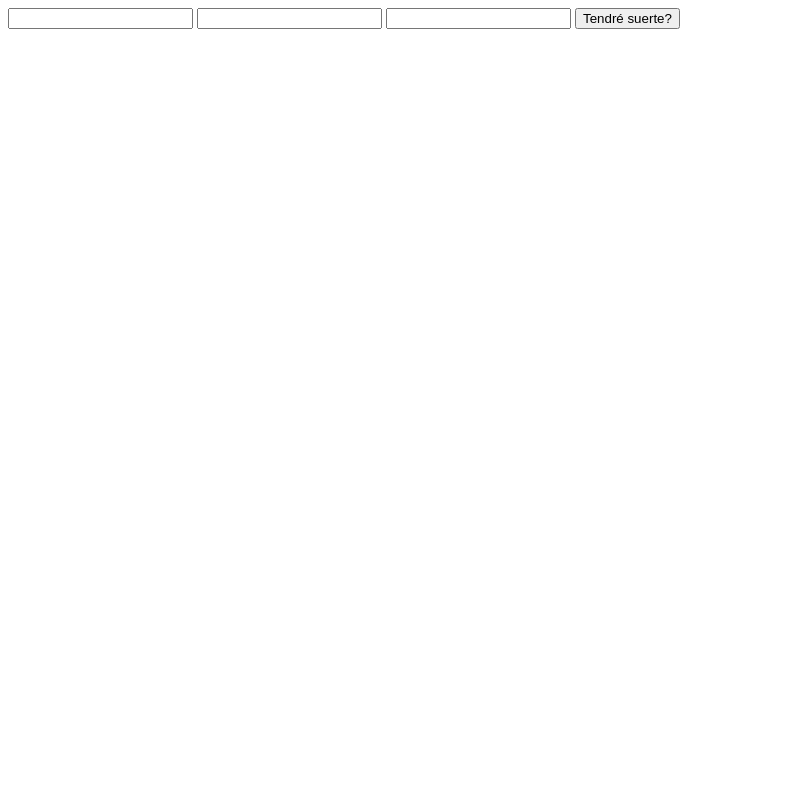
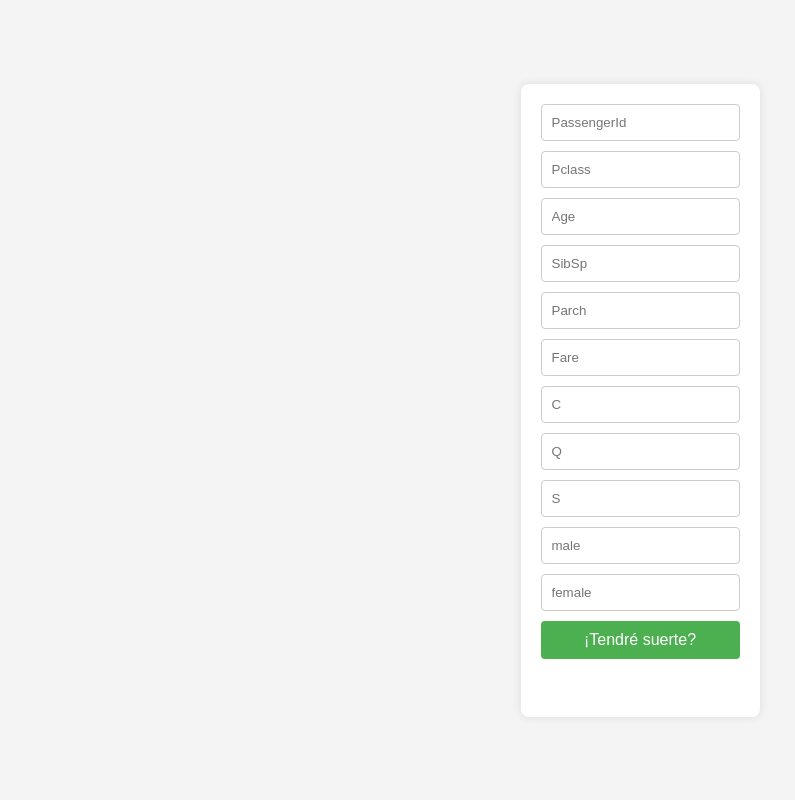
Before and after one commit to albertosanchez22/App_Titanic, a Flask app: page / in a window 1280 px wide. Shown: the whole page, without its empty margins (0-795 px from the left). Run offline with Flask 3, Linux system fonts and the light colour scheme; parts of the project's set-up code (start-up, migrations or seed data) failed here and were passed over.

Commit message:
terminado

```diff
--- a/app.py
+++ b/app.py
@@ -11,23 +11,35 @@ def home():
     return render_template('template.html')
 
 
-#@app.route('/predict',methods=['POST'])
-#def predict():
+@app.route('/predict',methods=['POST'])
+def predict():
 
-#    int_features = [int(x) for x in request.form.values()]
- #   final_features = [np.array(int_features)]
+    int_features = [int(x) for x in request.form.values()]
+    print("FEATURES",request.form.values())
+    final_features = [np.array(int_features)]
+    print("FINAL",final_features)
+    prediction = model.predict(final_features)
+    estado=""
+    if(prediction==0):
+        estado="Muerto"
+    else:
+        estado="Vivito y coleando"
 
-
-  #  return render_template('template.html', prediction_text=final_features)
+    return render_template('template.html', prediction_text='El pasajero está: {}'.format(estado))
 
 @app.route('/results',methods=['POST'])
 def results():
     data = request.get_json(force=True)
+    print("DATA",data)
     prediction = model.predict([np.array(list(data.values()))])
-
+    print("PREDICTION",prediction)
     output = prediction[0]
+    print("OUTPUT",output)
+    if(output==0):
+        output="HA MUERTO"
+    else:
+        output="NO HA MUERTO"
     return jsonify(output)
-
 
 
 if __name__ == "__main__":
--- a/request.py
+++ b/request.py
@@ -1,6 +1,5 @@
 import requests
 url = 'http://localhost:5000/results'
-r = requests.post(url,json={"PassengerId":20,"Pclass":1,"Age":93.0,"SibSp":1,"Parch":0,"Fare":12.0000,"C":1,"Q":0,"S":0,"male":1,"female":0})
-#r = requests.post(url)
+r = requests.post(url,json={"PassengerId":20,"Pclass":1,"Age":25,"SibSp":1,"Parch":0,"Fare":12,"C":1,"Q":0,"S":0,"male":0,"female":1})
 print("R= ",r)
 print(r.json())
--- a/templates/template.html
+++ b/templates/template.html
@@ -1,26 +1,89 @@
 <!DOCTYPE html>
-<html >
+<html lang="en">
 <head>
     <meta charset="UTF-8">
+    <meta name="viewport" content="width=device-width, initial-scale=1.0">
     <title>Deployment Tutorial 1</title>
+    <style>
+        body {
+            font-family: 'Arial', sans-serif;
+            background-color: #f4f4f4;
+            margin: 0;
+            padding: 0;
+            display: flex;
+            justify-content: center;
+            align-items: center;
+            height: 100vh;
+        }
 
+        .login {
+            background-color: #fff;
+            padding: 20px;
+            border-radius: 8px;
+            box-shadow: 0 0 10px rgba(0, 0, 0, 0.1);
+        }
+
+        form {
+            display: grid;
+            gap: 10px;
+        }
+
+        input {
+            width: 100%;
+            padding: 10px;
+            box-sizing: border-box;
+            border: 1px solid #ccc;
+            border-radius: 4px;
+        }
+
+        button {
+            background-color: #4caf50;
+            color: #fff;
+            padding: 10px;
+            border: none;
+            border-radius: 4px;
+            cursor: pointer;
+            font-size: 16px;
+        }
+
+        button:hover {
+            background-color: #45a049;
+        }
+
+        br {
+            margin-top: 20px;
+            margin-bottom: 10px;
+        }
+
+        .prediction {
+            margin-top: 20px;
+            font-weight: bold;
+        }
+    </style>
 </head>
 
 <body>
     <div class="login">
-	<form action="{{ url_for('predict')}}"method="post">
-    <input type="text" />
-      <input type="text"  />
-  <input type="text"/>
-      <button type="submit" >Tendré suerte?</button>
+        <form action="{{ url_for('predict') }}" method="post">
+          <input type="text" name="PassengerId" placeholder="PassengerId" />
+          <input type="text" name="Pclass" placeholder="Pclass" />
+          <input type="text" name="Age" placeholder="Age" />
+          <input type="text" name="SibSp" placeholder="SibSp" />
+          <input type="text" name="Parch" placeholder="Parch" />
+          <input type="text" name="Fare" placeholder="Fare" />
+          <input type="text" name="C" placeholder="C" />
+          <input type="text" name="Q" placeholder="Q" />
+          <input type="text" name="S" placeholder="S" />
+          <input type="text" name="male" placeholder="male" />
+          <input type="text" name="female" placeholder="female" />
+            <button type="submit">¡Tendré suerte?</button>
         </form>
 
+        <br>
 
-
-   <br>
-   <br>
+        <div class="prediction">
             {{ prediction_text }}
-
+        </div>
     </div>
 </body>
 </html>
```
Lines whose indentation alone changed are shown as unchanged.
